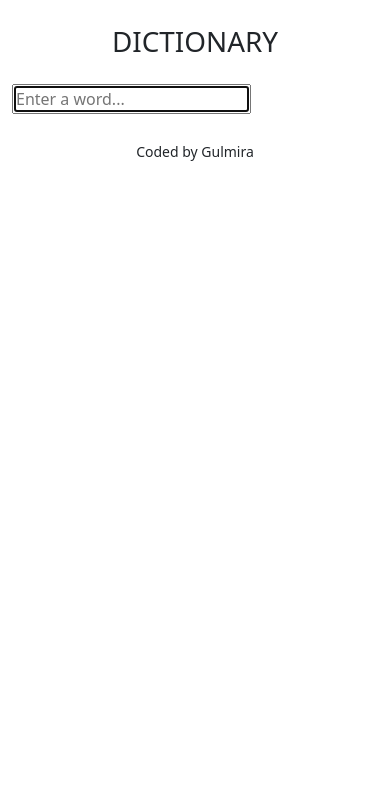
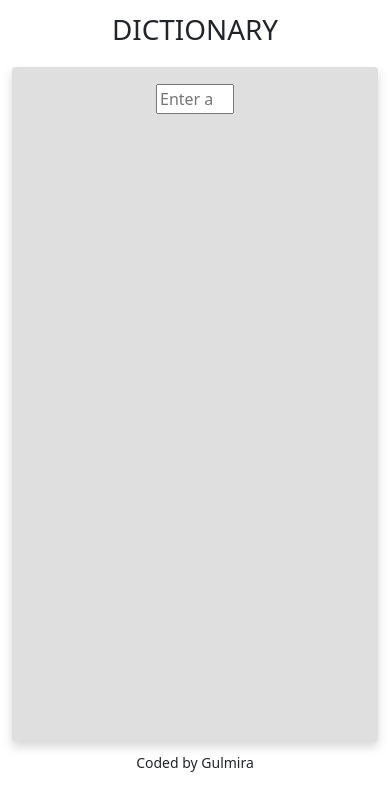
Before and after one commit to Gulmira-K/dictionary_app, a React (Create React App) app: page / in a window 390 px wide. Shown: the top 810 px of the page. Built offline with nearby package versions, Linux system fonts and the light colour scheme.

Commit message:
added play function to phonetics, added styles to components

```diff
--- a/package.json
+++ b/package.json
@@ -8,6 +8,7 @@
     "@testing-library/user-event": "^12.8.3",
     "axios": "^0.21.1",
     "react": "^17.0.2",
+    "react-audio-player": "^0.17.0",
     "react-dom": "^17.0.2",
     "react-scripts": "4.0.3",
     "web-vitals": "^1.1.2"
--- a/public/index.html
+++ b/public/index.html
@@ -11,7 +11,16 @@
     />
     <link rel="apple-touch-icon" href="%PUBLIC_URL%/logo192.png" />
     <link rel="manifest" href="%PUBLIC_URL%/manifest.json" />
-    <link href="https://cdn.jsdelivr.net/npm/bootstrap@5.0.2/dist/css/bootstrap.min.css" rel="stylesheet" integrity="sha384-EVSTQN3/azprG1Anm3QDgpJLIm9Nao0Yz1ztcQTwFspd3yD65VohhpuuCOmLASjC" crossorigin="anonymous">
+    <link
+      href="https://cdn.jsdelivr.net/npm/bootstrap@5.0.2/dist/css/bootstrap.min.css"
+      rel="stylesheet"
+      integrity="sha384-EVSTQN3/azprG1Anm3QDgpJLIm9Nao0Yz1ztcQTwFspd3yD65VohhpuuCOmLASjC"
+      crossorigin="anonymous"
+    />
+    <script
+      src="https://kit.fontawesome.com/e2264a75f2.js"
+      crossorigin="anonymous"
+    ></script>
     <title>Dictionary App</title>
   </head>
   <body>
--- a/src/components/App.css
+++ b/src/components/App.css
@@ -1,10 +1,32 @@
+.App {
+  height: 100%;
+  min-height: 100vh;
+}
+
+.container {
+  min-height: 100vh;
+  height: 100%;
+  position: relative;
+}
 .App-header {
   text-align: center;
   text-transform: uppercase;
-  margin: 3vh 0;
+  padding: 1.5vh 0;
+}
+
+.App-body {
+  background-color: rgba(177, 177, 177, 0.411);
+  min-height: 80vh;
+  height: 100%;
+  border-radius: 4px;
+  box-shadow: 0px 5px 10px rgba(128, 128, 128, 0.3);
+  padding: 2vh 2vw;
 }
 
 .App-footer {
   text-align: center;
-  margin: 3vh 0;
+  width: 100%;
+  display: block;
+  padding: 1vh 0;
+  margin: 0 auto;
 }
--- a/src/components/App.js
+++ b/src/components/App.js
@@ -8,7 +8,7 @@ function App() {
         <header className='App-header'>
           <h1>Dictionary</h1>
         </header>
-        <main>
+        <main className='App-body'>
           <Dictionary />
         </main>
         <footer className='App-footer'>
--- a/src/components/dictionary/Dictionary.css
+++ b/src/components/dictionary/Dictionary.css
@@ -1,2 +1,8 @@
-.Dictionary {
+.Dictionary form {
+  text-align: center;
 }
+
+.Dictionary form input {
+  outline: none;
+  width: 20vw;
+}
--- a/src/components/dictionary/Dictionary.js
+++ b/src/components/dictionary/Dictionary.js
@@ -27,7 +27,7 @@ const Dictionary = () => {
   return (
     <div className='Dictionary'>
       <form onSubmit={handleSearch}>
-        <input type='search'placeholder='Enter a word...' autoFocus={true} onChange={handleChange}/>
+        <input type='search' placeholder='Enter a word...' autoFocus={true} onChange={handleChange}/>
       </form>
       <Result data={data} />
     </div>
--- a/src/components/meaning/Meaning.css
+++ b/src/components/meaning/Meaning.css
@@ -1,4 +1,12 @@
-li {
+.Meaning {
+  background-color: white;
+  padding: 1vh 1vw;
+  margin: 2vh auto;
+  border-radius: 4px;
+  box-shadow: 0 5px 6px rgba(128, 128, 128, 0.6);
+}
+
+.Meaning li {
   list-style-type: none;
 }
 
@@ -6,6 +14,6 @@ li {
   color: rgb(255, 145, 0);
 }
 
-strong {
+.Meaning strong {
   color: rgb(66, 66, 66);
 }
--- /dev/null
+++ b/src/components/phonetics/Phonetics.css
@@ -0,0 +1,22 @@
+.phonetics {
+  display: flex;
+  flex-direction: row;
+  padding: 1vh;
+  align-items: center;
+}
+
+.soundIcon {
+  margin-right: 1vw;
+  cursor: pointer;
+  color: rgb(56, 97, 172);
+  transition: scale 0.3s ease-in-out;
+}
+
+.soundIcon:hover {
+  transform: scale(1.1);
+  color: grey;
+}
+
+.phoneticsText {
+  margin: 0;
+}
--- a/src/components/phonetics/Phonetics.js
+++ b/src/components/phonetics/Phonetics.js
@@ -1,17 +1,24 @@
-import React from 'react'
+import { useRef } from 'react'
+import './Phonetics.css'
 
 const Phonetics = ({ phonetics }) => {
+  const audioPlayer = useRef();
 
   if (phonetics.length) {
     const text = phonetics[0].text,
-      audio = phonetics[0].oxford_audio
-    console.log(audio)
+          audio = phonetics[0].oxford_audio;
+
+    const play = () => {
+      audioPlayer.current.play()
+    }
+
     return (
-      <div>
-        <a href={audio}>Listen</a>
-        <p>{text}</p>
+      <div className='phonetics'>
+        <i className="fas fa-volume-up soundIcon" onClick={play}><audio src={audio} ref={audioPlayer}></audio></i>
+        <p className='phoneticsText'>[{text}]</p>
       </div>
     )
+
   } else {
     return null
   }
--- a/src/components/synonyms/Synonyms.js
+++ b/src/components/synonyms/Synonyms.js
@@ -9,8 +9,9 @@ const Synonyms = ({ synonyms }) => {
      <div>
         <strong>Synonyms: </strong>
         {synonyms.map((synonym, i) => {
-          return <span key={i}>{synonym}, </span>
-        })}
+          return <span key={i}>{synonym}{ i === synonyms.length - 1 ? '' : ', '}</span>
+        })
+        }
       </div>
     )
   }
```
Also changed, not shown: 1 other file (tests, documents, lock files or other folders).
